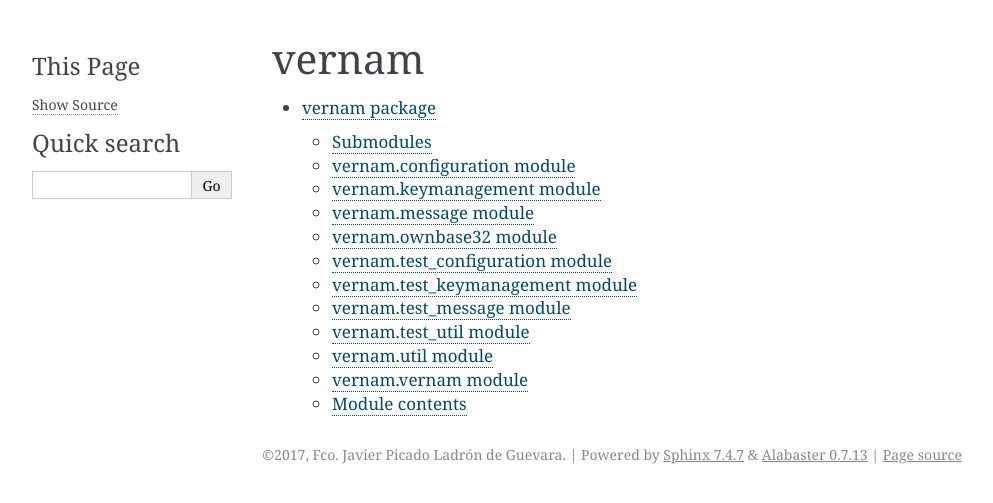
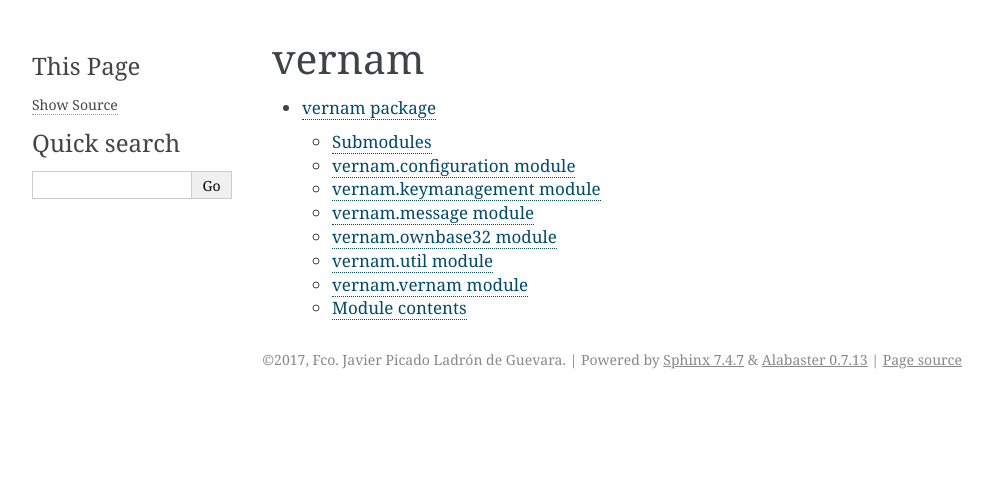
Before and after one commit to millaguie/Vernam, a Sphinx documentation site: the page built from docs/source/modules.rst, in a window 1280 px wide. Shown: the top 503 px of the page, without its empty margins (148-1141 px from the left). Built offline with Sphinx 7.4.7, drawn with Linux system fonts in a browser that asks for light colours.

Commit message:
FIX remove tests from documentation

```diff
--- a/docs/source/conf.py
+++ b/docs/source/conf.py
@@ -34,7 +34,8 @@ sys.path.insert(0, os.path.abspath('.'))
 # ones.
 extensions = ['sphinx.ext.autodoc',
     'sphinx.ext.intersphinx',
-    'sphinx.ext.ifconfig']
+    'sphinx.ext.ifconfig',
+    'sphinx.ext.coverage']
 
 # Add any paths that contain templates here, relative to this directory.
 templates_path = ['_templates']
--- a/docs/source/vernam.rst
+++ b/docs/source/vernam.rst
@@ -36,38 +36,6 @@ vernam.ownbase32 module
     :undoc-members:
     :show-inheritance:
 
-vernam.test_configuration module
---------------------------------
-
-.. automodule:: vernam.test_configuration
-    :members:
-    :undoc-members:
-    :show-inheritance:
-
-vernam.test_keymanagement module
---------------------------------
-
-.. automodule:: vernam.test_keymanagement
-    :members:
-    :undoc-members:
-    :show-inheritance:
-
-vernam.test_message module
---------------------------
-
-.. automodule:: vernam.test_message
-    :members:
-    :undoc-members:
-    :show-inheritance:
-
-vernam.test_util module
------------------------
-
-.. automodule:: vernam.test_util
-    :members:
-    :undoc-members:
-    :show-inheritance:
-
 vernam.util module
 ------------------
 
```
